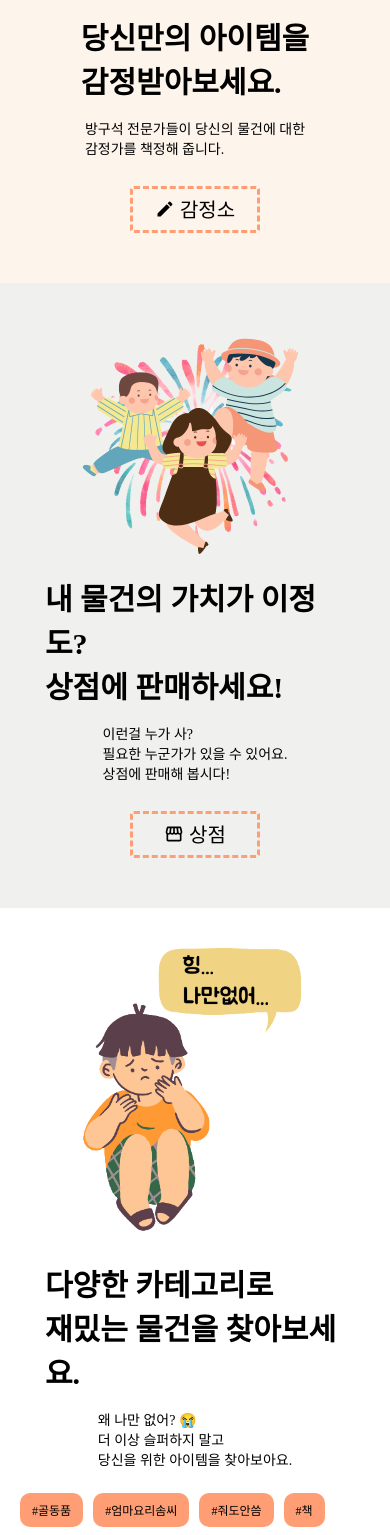
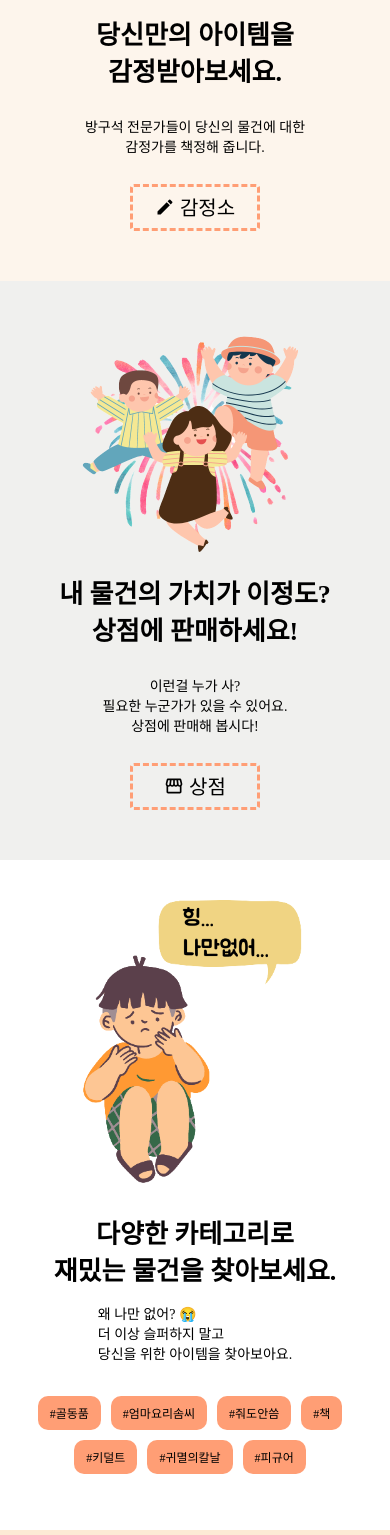
Before and after one commit to codestates/yeongn-client, a React (Create React App) app: page / in a window 390 px wide. Shown: the part 359-1894 px from the top of the page. Built offline with nearby package versions, Linux system fonts and the light colour scheme; the HTML template or start-up script is replaced by a standard one; a web font is replaced by a local one.

Commit message:
update home css

```diff
--- a/src/pages/Home.tsx
+++ b/src/pages/Home.tsx
@@ -87,7 +87,6 @@ function Home() {
 							<li className="home__category__button">#골동품</li>
 							<li className="home__category__button">#엄마요리솜씨</li>
 							<li className="home__category__button">#줘도안씀</li>
-
 							<li className="home__category__button">#책</li>
 							<li className="home__category__button">#키덜트</li>
 							<li className="home__category__button">#귀멸의칼날</li>
--- a/src/styles/Home.css
+++ b/src/styles/Home.css
@@ -158,13 +158,26 @@
 		width: 300px;
 		margin-bottom: 10px;
 	}
+	.home__appraisal__contents > h2,
+	.home__store__contents > h2,
 	.home__category__contents > h2 {
-		font-size: 30px;
+		font-size: 26px;
+		text-align: center;
 	}
 	.home__store__contents,
 	.home__appraisal__contents,
 	.home__category__contents {
 		min-width: 250px;
+	}
+	.home__appraisal__contents__description,
+	.home__store__contents__description,
+	.home__comments__contents__description {
+		margin-top: 20px;
+		text-align: center;
+	}
+	.home__category__button__container {
+		margin-top: 25px;
+		justify-content: center;
 	}
 	.home__store__img,
 	.home__appraisal__img,
```
